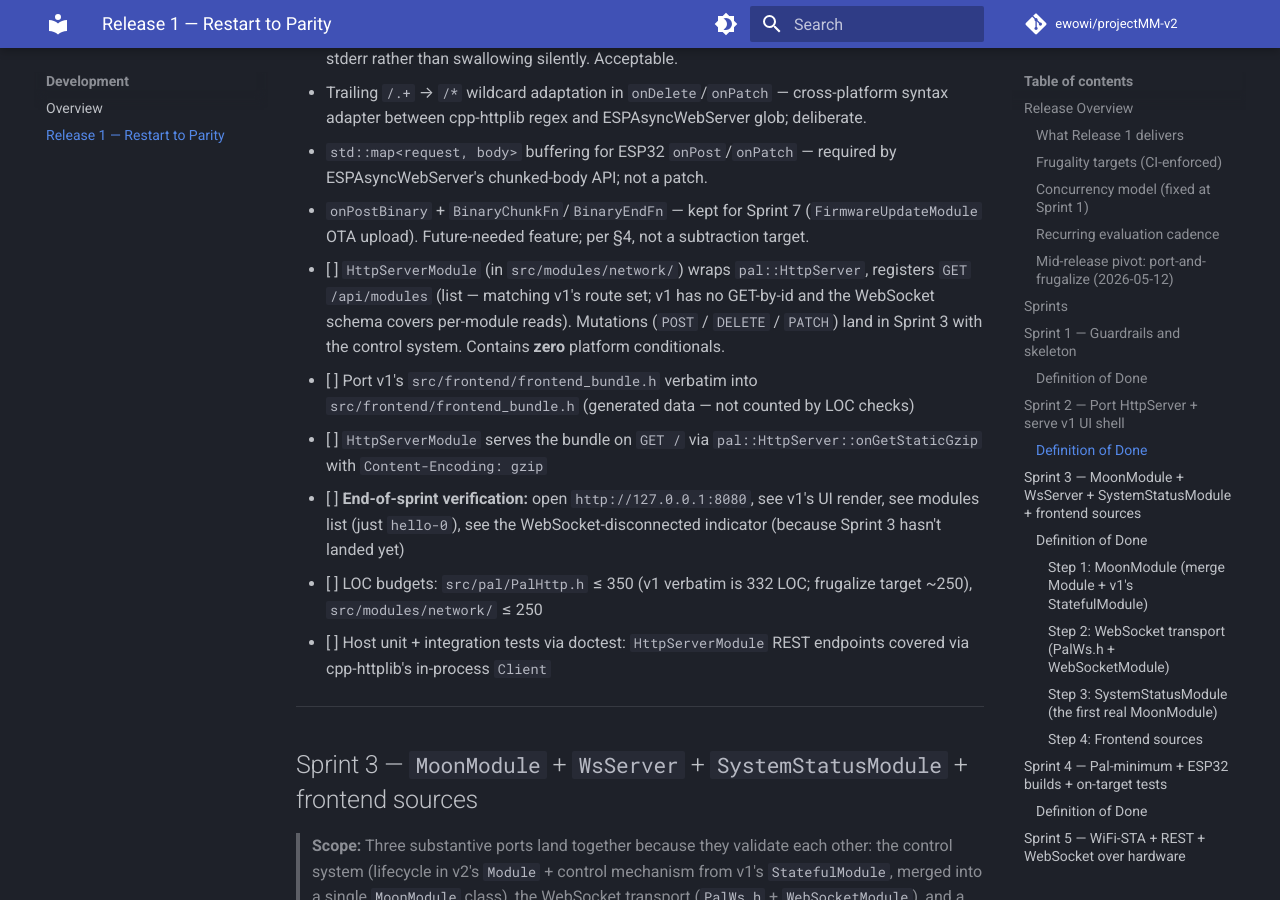
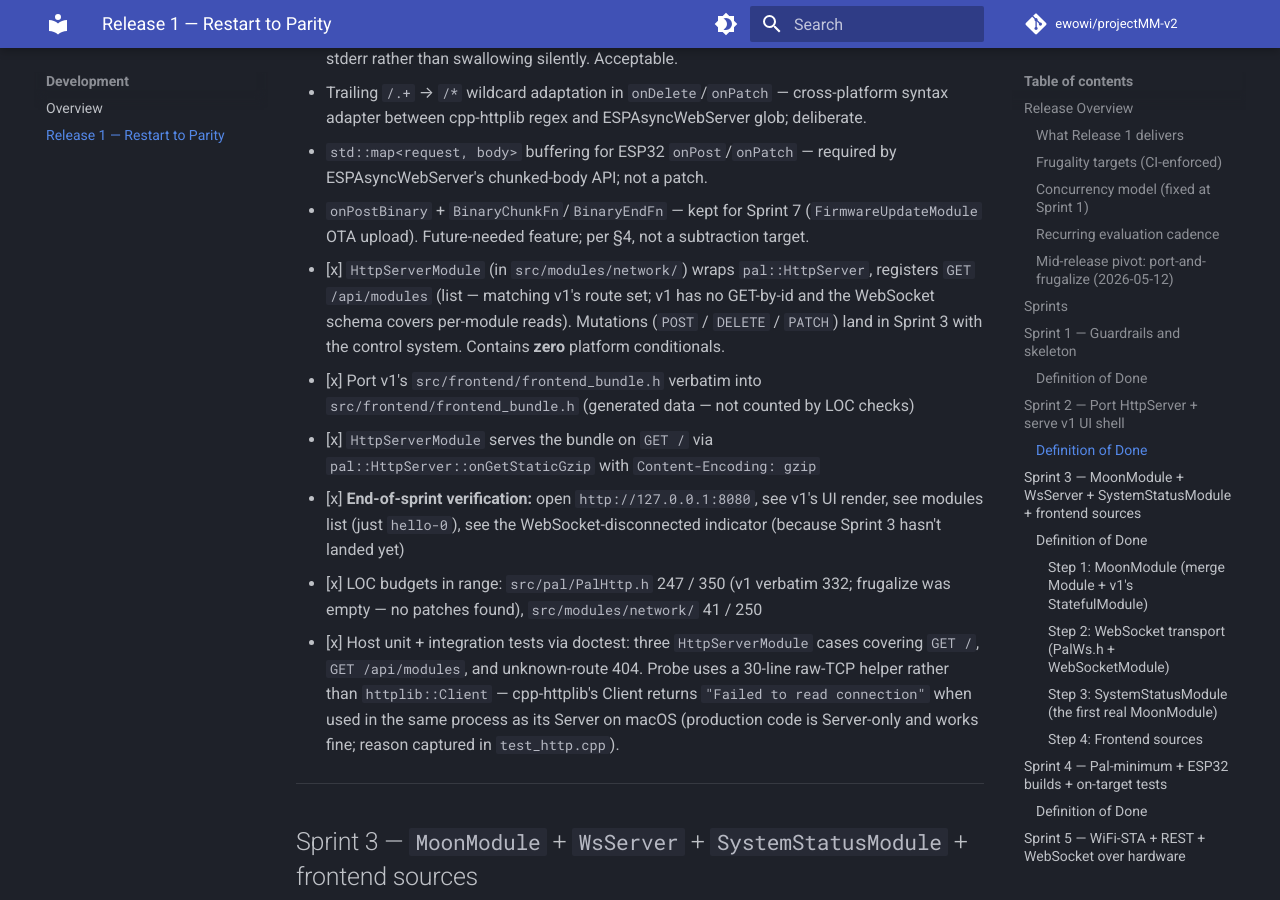
Before and after one commit to ewowi/projectMM-v2, an MkDocs documentation site: the page built from docs/development/release-01.md, in a window 1280 px wide and 900 px high, scrolled down 4756 px. Built offline with MkDocs 1.6.1 and Material for MkDocs 9.7.7, drawn with Linux system fonts in a browser that asks for light colours; comment, search, counter and statistics services are not loaded.

Commit message:
docs: close out Sprint 2 DoD — work was done, checkboxes weren't flipped
All six remaining Sprint 2 bullets reflect work that actually landed in
commits 4d2663c..842cbdc; the checklist had drifted because I never
flipped the boxes as items completed. Last bullet is amended to reflect
the actual test mechanism (raw-TCP probe) and the reason it isn't
httplib::Client (same-process Client-on-Server quirk on macOS, server-only
production code is unaffected).

No code change; this is record-keeping so the sprint plan matches the
shipped state before Sprint 3 begins.

Co-Authored-By: Claude Opus 4.7 <noreply@anthropic.com>

```diff
--- a/docs/development/release-01.md
+++ b/docs/development/release-01.md
@@ -103,12 +103,12 @@ Deferred to Sprint 2+ as "earn its place":
   - Trailing `/.+` → `/*` wildcard adaptation in `onDelete`/`onPatch` — cross-platform syntax adapter between cpp-httplib regex and ESPAsyncWebServer glob; deliberate.
   - `std::map<request, body>` buffering for ESP32 `onPost`/`onPatch` — required by ESPAsyncWebServer's chunked-body API; not a patch.
   - `onPostBinary` + `BinaryChunkFn`/`BinaryEndFn` — kept for Sprint 7 (`FirmwareUpdateModule` OTA upload). Future-needed feature; per §4, not a subtraction target.
-- [ ] `HttpServerModule` (in `src/modules/network/`) wraps `pal::HttpServer`, registers `GET /api/modules` (list — matching v1's route set; v1 has no GET-by-id and the WebSocket schema covers per-module reads). Mutations (`POST` / `DELETE` / `PATCH`) land in Sprint 3 with the control system. Contains **zero** platform conditionals.
-- [ ] Port v1's `src/frontend/frontend_bundle.h` verbatim into `src/frontend/frontend_bundle.h` (generated data — not counted by LOC checks)
-- [ ] `HttpServerModule` serves the bundle on `GET /` via `pal::HttpServer::onGetStaticGzip` with `Content-Encoding: gzip`
-- [ ] **End-of-sprint verification:** open `http://127.0.0.1:8080`, see v1's UI render, see modules list (just `hello-0`), see the WebSocket-disconnected indicator (because Sprint 3 hasn't landed yet)
-- [ ] LOC budgets: `src/pal/PalHttp.h` ≤ 350 (v1 verbatim is 332 LOC; frugalize target ~250), `src/modules/network/` ≤ 250
-- [ ] Host unit + integration tests via doctest: `HttpServerModule` REST endpoints covered via cpp-httplib's in-process `Client`
+- [x] `HttpServerModule` (in `src/modules/network/`) wraps `pal::HttpServer`, registers `GET /api/modules` (list — matching v1's route set; v1 has no GET-by-id and the WebSocket schema covers per-module reads). Mutations (`POST` / `DELETE` / `PATCH`) land in Sprint 3 with the control system. Contains **zero** platform conditionals.
+- [x] Port v1's `src/frontend/frontend_bundle.h` verbatim into `src/frontend/frontend_bundle.h` (generated data — not counted by LOC checks)
+- [x] `HttpServerModule` serves the bundle on `GET /` via `pal::HttpServer::onGetStaticGzip` with `Content-Encoding: gzip`
+- [x] **End-of-sprint verification:** open `http://127.0.0.1:8080`, see v1's UI render, see modules list (just `hello-0`), see the WebSocket-disconnected indicator (because Sprint 3 hasn't landed yet)
+- [x] LOC budgets in range: `src/pal/PalHttp.h` 247 / 350 (v1 verbatim 332; frugalize was empty — no patches found), `src/modules/network/` 41 / 250
+- [x] Host unit + integration tests via doctest: three `HttpServerModule` cases covering `GET /`, `GET /api/modules`, and unknown-route 404. Probe uses a 30-line raw-TCP helper rather than `httplib::Client` — cpp-httplib's Client returns `"Failed to read connection"` when used in the same process as its Server on macOS (production code is Server-only and works fine; reason captured in `test_http.cpp`).
 
 ---
 
```
